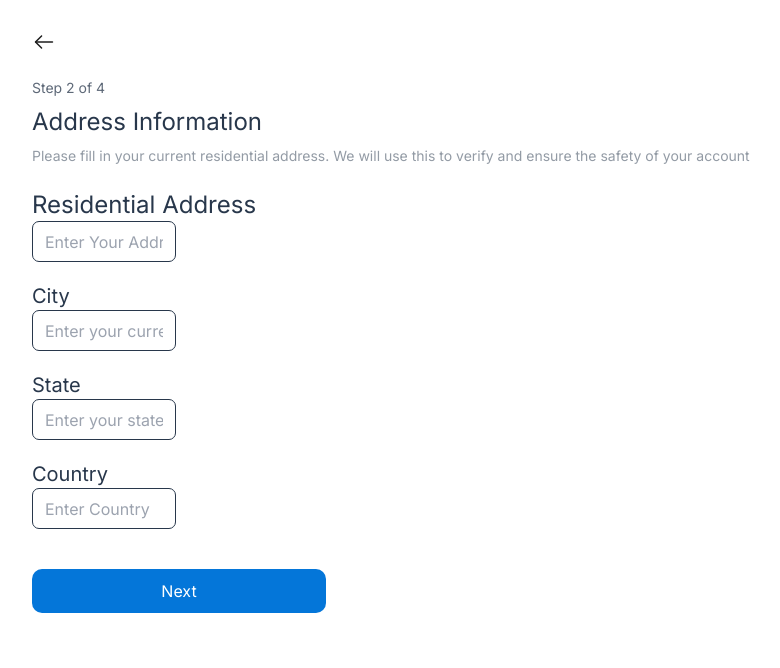
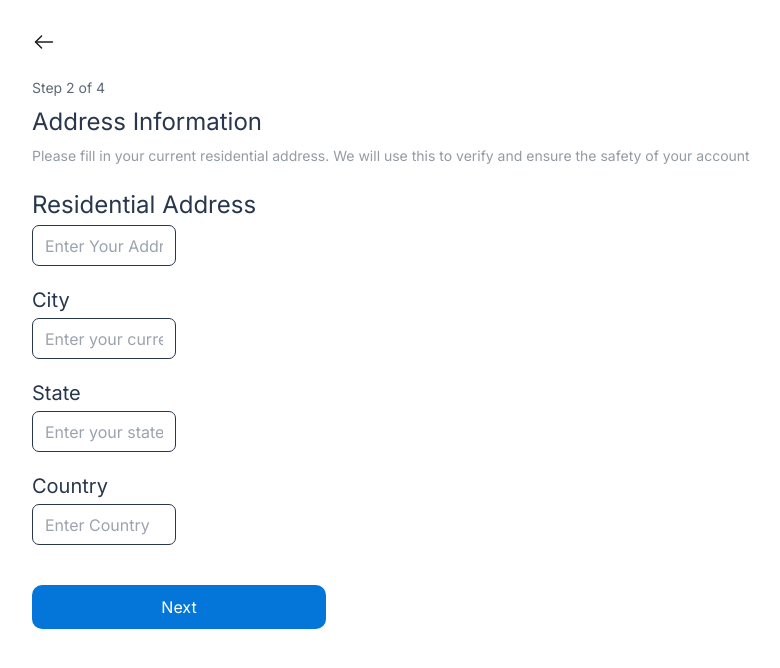
Before and after one commit to Maxwell011/moni-finance, a Next.js app: page /setup/address in a window 1280 px wide. Shown: the top 668 px of the page, without its empty margins (9-789 px from the left). Built offline with nearby package versions, Linux system fonts and the light colour scheme.

Commit message:
Refactor address form layout

```diff
--- a/src/app/setup/address/page.tsx
+++ b/src/app/setup/address/page.tsx
@@ -27,6 +27,7 @@ export default function Address() {
             Please fill in your current residential address. We will use this to
             verify and ensure the safety of your account
           </p>
+          <div className='flex flex-col gap-1'>
             <label className='text-[#28374B] sm:text-xl lg:text-2xl not-italic font-normal leading-[normal]'>
               Residential Address
             </label>
@@ -35,6 +36,8 @@ export default function Address() {
               placeholder='Enter Your Address'
               className='w-full sm:w-36 h-10 sm:h-[41px] input-style flex items-center border rounded-[7px] border-solid border-[#28374B] mb-[20px]'
             />
+          </div>
+          <div className='flex flex-col gap-1'>
             <label className='text-[#28374B] lg:text-xl  sm:text-sm not-italic font-normal leading-[normal]'>
               City
             </label>
@@ -44,7 +47,8 @@ export default function Address() {
               placeholder='Enter your current city'
               className='w-full sm:w-36 h-10 sm:h-[41px] input-style flex items-center border rounded-[7px] border-solid border-[#28374B] mb-[20px]'
             />
-
+          </div>
+          <div className='flex flex-col gap-1'>
             <label className='text-[#28374B] sm:text-xl lg:tex-2xl not-italic font-normal leading-[normal]'>
               State
             </label>
@@ -54,6 +58,8 @@ export default function Address() {
               placeholder='Enter your state'
               className='w-full sm:w-36 h-10 sm:h-[41px] input-style flex items-center border rounded-[7px] border-solid border-[#28374B] mb-[20px]'
             />
+          </div>
+          <div className='flex flex-col gap-1'>
             <label className='text-[#28374B] sm:text-xl lg:tex-2xl not-italic font-normal leading-[normal]'>
               Country
             </label>
@@ -63,6 +69,8 @@ export default function Address() {
               placeholder='Enter Country'
               className='w-full sm:w-36 h-10 sm:h-[41px] input-style flex items-center border rounded-[7px] border-solid border-[#28374B] mb-[40px]'
             />
+          </div>
+
           <button className='flex w-[294px] justify-center items-center gap-4 text-white text-base not-italic font-normal leading-[normal] p-3 rounded-[10px] bg-[#0476D9]'>
             <Link href='/setup/' legacyBehavior>
               Next
```
Lines whose indentation alone changed are shown as unchanged.
